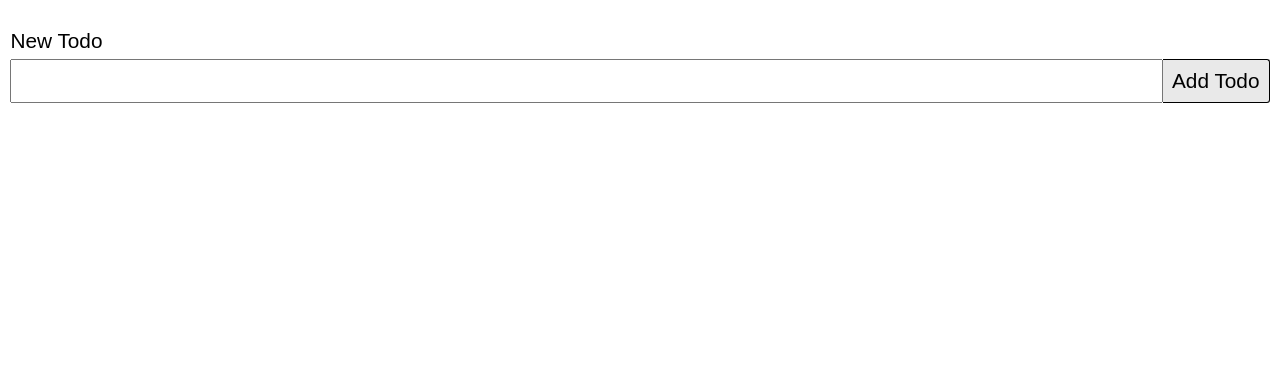
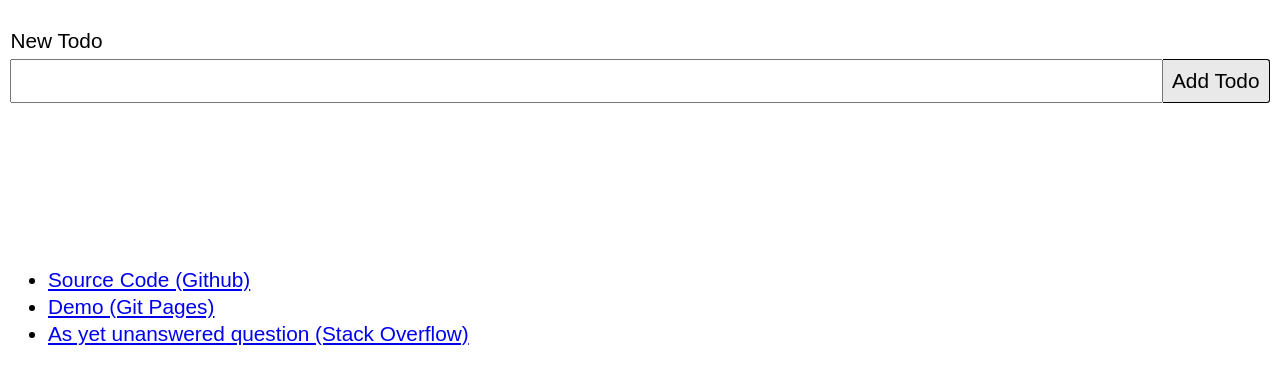
Before and after one commit to chrisnajman/sortable-todo-list, a plain HTML site: page index.html in a window 1280 px wide. Shown: the part 85-468 px from the top of the page. Drawn offline with nearby package versions, Linux system fonts and the light colour scheme.

Commit message:
.ico, html semantic containers

```diff
--- a/index.html
+++ b/index.html
@@ -3,14 +3,14 @@
   <head>
     <meta charset="UTF-8" />
     <meta name="viewport" content="width=device-width, initial-scale=1.0" />
-    <title>V4: Advanced Todo List</title>
+    <title>Todo List</title>
     <link rel="stylesheet" href="todos.css" />
     <script src="todos.js" defer></script>
     <script src="https://cdnjs.cloudflare.com/ajax/libs/Sortable/1.15.0/Sortable.min.js"></script>
   </head>
   <body>
-    <h1>To-do List</h1>
-    <div class="wrapper">
+    <header class="wrapper"><h1>To-do List</h1></header>
+    <main class="wrapper main">
       <form id="new-todo-form" class="new-todo-form">
         <div><label for="todo-input">New Todo</label></div>
         <div class="input-button-wrap">
@@ -31,6 +31,31 @@
           </div>
         </li>
       </template>
-    </div>
+    </main>
+    <footer class="wrapper">
+      <ul>
+        <li>
+          <a
+            href="https://github.com/chrisnajman/sortable-todo-list"
+            target="_blank"
+            rel="noopener noreferrer"
+            >Source Code (Github)</a
+          >
+        </li>
+        <li>
+          <a href="http://" target="_blank" rel="noopener noreferrer"
+            >Demo (Git Pages)</a
+          >
+        </li>
+        <li>
+          <a
+            href="https://stackoverflow.com/questions/74864907/sortable-to-do-list-saves-to-local-storage-but-item-order-changes-after-to-do-is"
+            target="_blank"
+            rel="noopener noreferrer"
+            >As yet unanswered question (Stack Overflow)</a
+          >
+        </li>
+      </ul>
+    </footer>
   </body>
 </html>
--- a/todos.css
+++ b/todos.css
@@ -1,26 +1,27 @@
 * {
     box-sizing: border-box;
+}
+
+html {
+    overflow-y: scroll;
 }
 
 body {
     font-size: 1rem;
     font-family: sans-serif;
     line-height: 1.3;
+    padding-bottom: 2rem;
 }
 
 @media screen and (min-width: 1280px) {
     body {
         font-size: 1.3rem;
+        padding-bottom: 5rem;
     }
 }
 
 h1 {
     text-align: center;
-}
-
-.wrapper {
-    max-width: 1320px;
-    margin: 0 auto;
 }
 
 button {
@@ -33,6 +34,11 @@ button {
     background: white;
     border: 1px solid currentColor;
     border-radius: 0.2rem;
+}
+
+.wrapper {
+    max-width: 1320px;
+    margin: 0 auto;
 }
 
 /** FORM **/
@@ -52,7 +58,7 @@ button {
     gap: 0.5rem;
 }
 
-@media screen and (min-width: 320px) {
+@media screen and (min-width: 370px) {
     .form-buttons {
         flex-direction: row;
         align-items: unset;
@@ -88,6 +94,7 @@ button {
 /** LIST **/
 .list {
     padding: 0;
+    margin-bottom: 10rem;
 }
 
 .list-item {
@@ -103,7 +110,7 @@ button {
     width: 100%;
 }
 
-@media screen and (min-width: 320px) {
+@media screen and (min-width: 370px) {
     .list-item {
         padding: 1rem;
     }
@@ -119,13 +126,13 @@ button {
 
 /* Todo buttons and text */
 
-@media screen and (min-width: 320px) {
+@media screen and (min-width: 370px) {
     .btn-edit {
         min-width: 10ch;
     }
 }
 
-@media screen and (min-width: 320px) {
+@media screen and (min-width: 370px) {
     .btn-complete {
         min-width: 12ch;
     }
@@ -135,7 +142,7 @@ button {
     text-decoration: line-through;
 }
 
-@media screen and (min-width: 320px) {
+@media screen and (min-width: 370px) {
     .btn-delete {
         min-width: 12ch;
     }
```
Also changed, not shown: favicon.ico (added).
